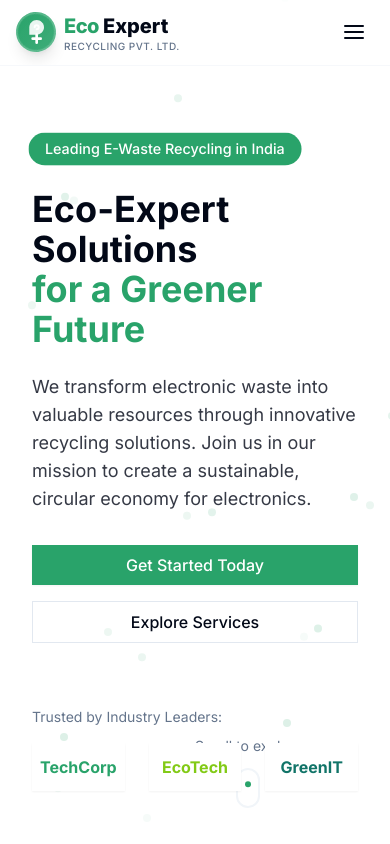
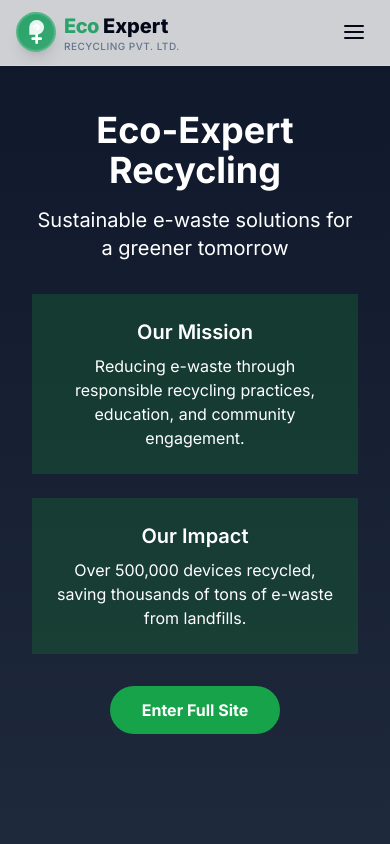
Before and after one commit to mamba-69/Eco12, a Next.js app: page / in a window 390 px wide. Built offline with nearby package versions, Linux system fonts and the light colour scheme.

Commit message:
Fix Vercel deployment by simplifying pages and fixing vercel.json schema error

```diff
--- /dev/null
+++ b/src/app/app/page.tsx
@@ -0,0 +1,18 @@
+import Hero from "@/app/components/home/Hero";
+import Mission from "@/app/components/home/Mission";
+import MediaSlider from "@/app/components/home/MediaSlider";
+import Features from "@/app/components/home/Features";
+
+export const dynamic = "force-dynamic";
+export const revalidate = 0;
+
+export default function AppPage() {
+  return (
+    <div className="overflow-x-hidden">
+      <Hero />
+      <Mission />
+      <Features />
+      <MediaSlider />
+    </div>
+  );
+}
--- a/src/app/page.tsx
+++ b/src/app/page.tsx
@@ -1,18 +1,39 @@
-import Hero from "@/app/components/home/Hero";
-import Mission from "@/app/components/home/Mission";
-import MediaSlider from "@/app/components/home/MediaSlider";
-import Features from "@/app/components/home/Features";
-
-export const dynamic = "force-dynamic";
-export const revalidate = 0;
+import Link from "next/link";
 
 export default function Home() {
   return (
-    <div className="overflow-x-hidden">
-      <Hero />
-      <Mission />
-      <Features />
-      <MediaSlider />
+    <div className="flex min-h-screen flex-col items-center justify-center p-8 bg-gradient-to-b from-slate-900 to-slate-800 text-white">
+      <h1 className="text-4xl md:text-5xl font-bold text-center">
+        Eco-Expert Recycling
+      </h1>
+      <p className="mt-4 text-xl text-center">
+        Sustainable e-waste solutions for a greener tomorrow
+      </p>
+
+      <div className="mt-8 grid grid-cols-1 md:grid-cols-2 gap-6 text-center max-w-2xl">
+        <div className="bg-green-800/40 p-6 rounded-lg">
+          <h2 className="text-xl font-semibold mb-2">Our Mission</h2>
+          <p>
+            Reducing e-waste through responsible recycling practices, education,
+            and community engagement.
+          </p>
+        </div>
+
+        <div className="bg-green-800/40 p-6 rounded-lg">
+          <h2 className="text-xl font-semibold mb-2">Our Impact</h2>
+          <p>
+            Over 500,000 devices recycled, saving thousands of tons of e-waste
+            from landfills.
+          </p>
+        </div>
+      </div>
+
+      <Link
+        href="/app"
+        className="mt-8 bg-green-600 hover:bg-green-700 text-white font-bold py-3 px-8 rounded-full transition-all"
+      >
+        Enter Full Site
+      </Link>
     </div>
   );
 }
--- a/src/pages/index.tsx
+++ b/src/pages/index.tsx
@@ -1,18 +1,39 @@
-import { useEffect } from "react";
-import { useRouter } from "next/router";
+import Link from "next/link";
 
 export default function LegacyHomePage() {
-  const router = useRouter();
+  return (
+    <div className="flex min-h-screen flex-col items-center justify-center p-8 bg-gradient-to-b from-slate-900 to-slate-800 text-white">
+      <h1 className="text-4xl md:text-5xl font-bold text-center">
+        Eco-Expert Recycling
+      </h1>
+      <p className="mt-4 text-xl text-center">
+        Sustainable e-waste solutions for a greener tomorrow
+      </p>
 
-  useEffect(() => {
-    // Redirect to the App Router homepage
-    router.replace("/");
-  }, [router]);
+      <div className="mt-8 grid grid-cols-1 md:grid-cols-2 gap-6 text-center max-w-2xl">
+        <div className="bg-green-800/40 p-6 rounded-lg">
+          <h2 className="text-xl font-semibold mb-2">Our Mission</h2>
+          <p>
+            Reducing e-waste through responsible recycling practices, education,
+            and community engagement.
+          </p>
+        </div>
 
-  return (
-    <div className="flex min-h-screen flex-col items-center justify-center p-24">
-      <h1 className="text-4xl font-bold">Eco-Expert Recycling</h1>
-      <p className="mt-4 text-xl">Loading your eco-friendly experience...</p>
+        <div className="bg-green-800/40 p-6 rounded-lg">
+          <h2 className="text-xl font-semibold mb-2">Our Impact</h2>
+          <p>
+            Over 500,000 devices recycled, saving thousands of tons of e-waste
+            from landfills.
+          </p>
+        </div>
+      </div>
+
+      <Link
+        href="/app"
+        className="mt-8 bg-green-600 hover:bg-green-700 text-white font-bold py-3 px-8 rounded-full transition-all"
+      >
+        Enter Full Site
+      </Link>
     </div>
   );
 }
```
Also changed, not shown: vercel.json.
